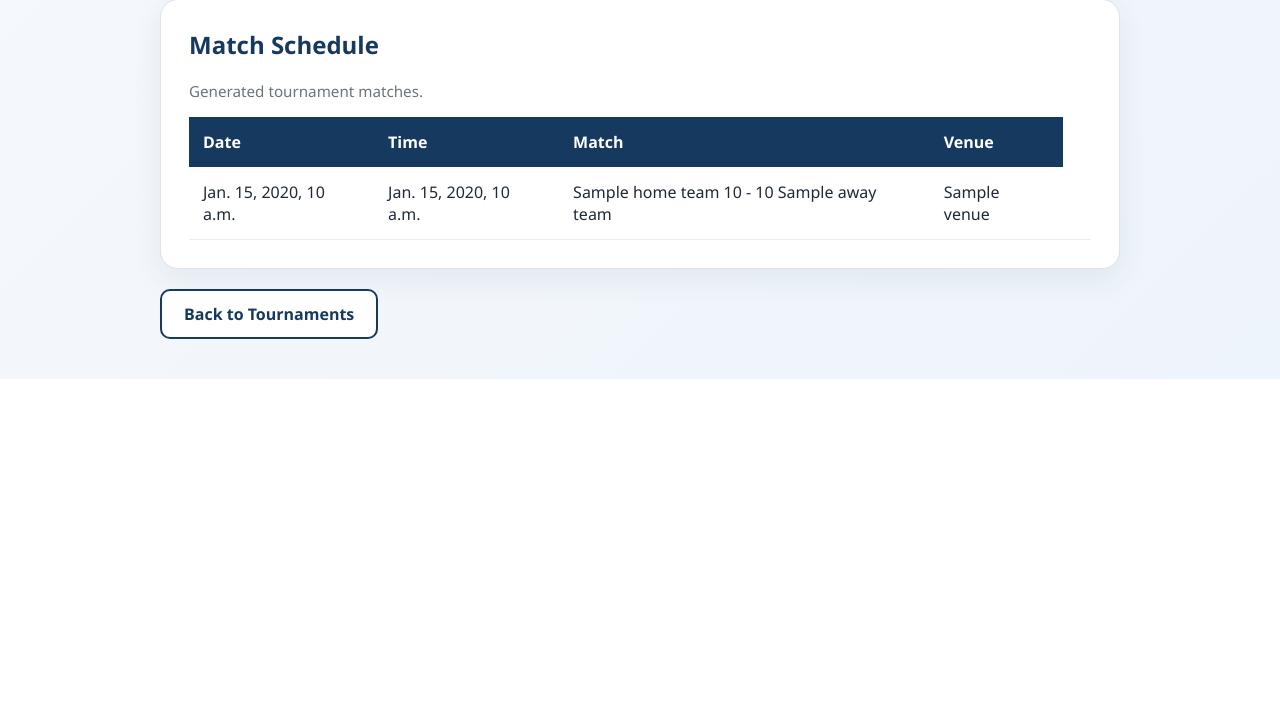
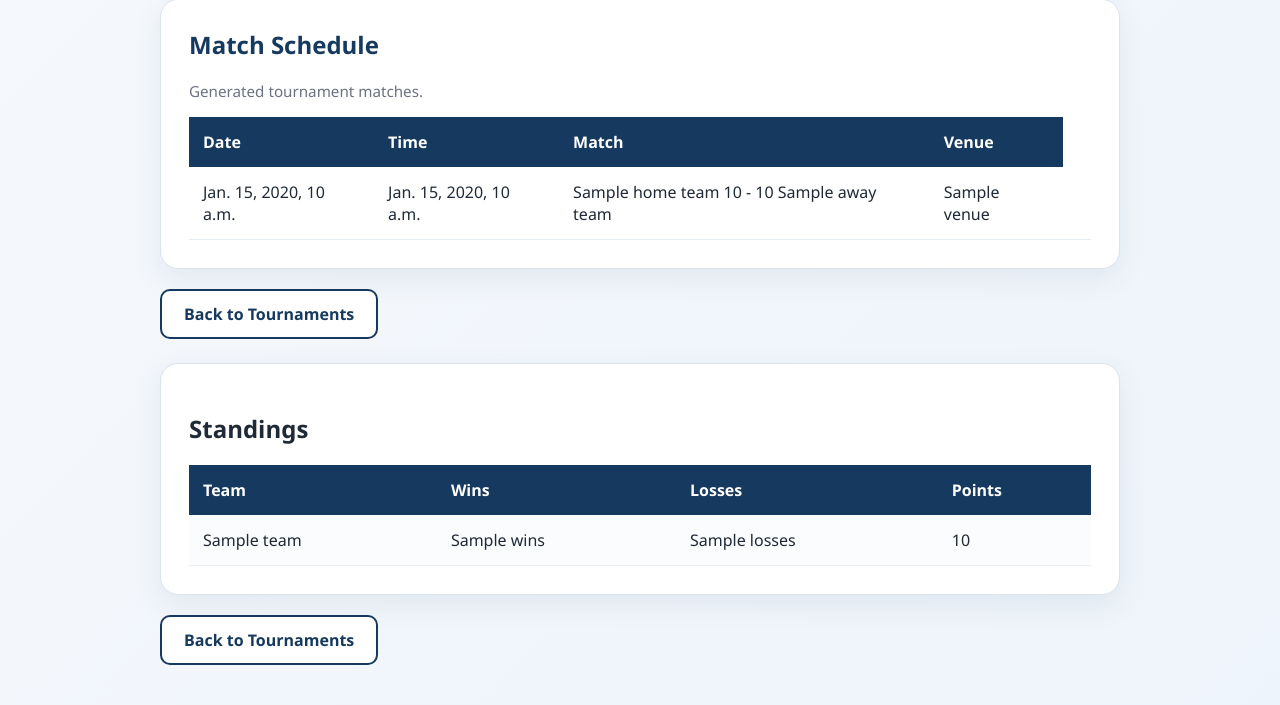
Before and after one commit to NourAawar/VolleyIQ, a Django app: template tournaments/templates/tournaments/tournament_detail.html in a window 1280 px wide. Shown: the part 580-1285 px from the top of the page. Before the commit the page ends 959 px from the top, so only its background shows below. Run offline with Django 3.2, Linux system fonts and the light colour scheme; the template is opened without the code that fills it: most values are stand-ins (such as "Sample title", 1, 10 or a date in 2020).

Commit message:
Auto-update standings after match results submission

```diff
--- a/tournaments/templates/tournaments/tournament_detail.html
+++ b/tournaments/templates/tournaments/tournament_detail.html
@@ -94,7 +94,15 @@
         <td>{{ match.match_date }}</td>
         <td>{{ match.match_time }}</td>
         <td>
-    {{ match.home_team.name }} {{ match.home_score }} - {{ match.away_score }} {{ match.away_team.name }}
+    {{ match.home_team.name }}
+
+    {% if match.home_score is not None and match.away_score is not None %}
+        {{ match.home_score }} - {{ match.away_score }}
+    {% else %}
+        <span>vs</span>
+    {% endif %}
+
+    {{ match.away_team.name }}
 </td>
         <td>{{ match.venue }}</td>
 
@@ -123,4 +131,30 @@
     <div class="form-actions" style="margin-top:20px;">
         <a href="/list/" class="btn btn-outline">Back to Tournaments</a>
     </div>
-    {% endblock %}
+    <div class="card" style="margin-top:24px;">
+    <h2>Standings</h2>
+
+    <table>
+        <tr>
+            <th>Team</th>
+            <th>Wins</th>
+            <th>Losses</th>
+            <th>Points</th>
+        </tr>
+
+        {% for team in registered_teams %}
+        <tr>
+            <td>{{ team.name }}</td>
+            <td>{{ team.wins }}</td>
+            <td>{{ team.losses }}</td>
+            <td>{{ team.points }}</td>
+        </tr>
+        {% endfor %}
+    </table>
+</div>
+
+<div class="form-actions" style="margin-top:20px;">
+    <a href="/list/" class="btn btn-outline">Back to Tournaments</a>
+</div>
+
+{% endblock %}
```
Also changed, not shown: tournaments/models.py (+7 -0 lines), tournaments/utils.py (added, +33 -0 lines), tournaments/views.py (+15 -2 lines), db.sqlite3, tournaments/migrations/0009_team_losses_team_points_team_wins.py (added), tournaments/migrations/0010_alter_team_options.py (added).
